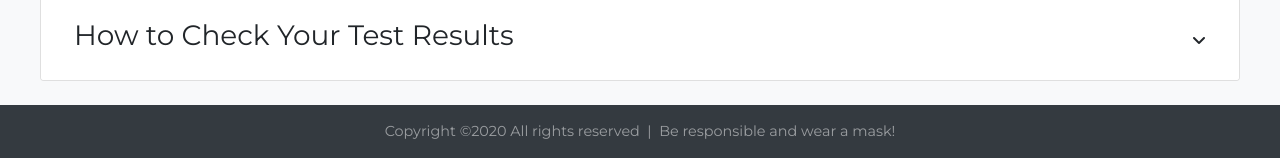
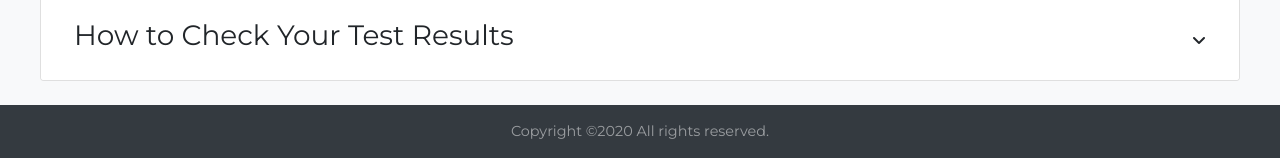
Before and after one commit to jaredspickard/Covid19TestingTracker, a Flask app: page /help in a window 1280 px wide. Shown: the part 1321-1479 px from the top of the page. Run offline with Flask 2, Linux system fonts and the light colour scheme; the visitor is signed in with stand-in values (Sample User, id 1); data comes from the database, SQL or seed files in the repository; some libraries are stand-ins or nearby versions.

Commit message:
updated footer

```diff
--- a/templates/base.html
+++ b/templates/base.html
@@ -82,7 +82,7 @@
     <div class="bg-dark footer footer-bottom" style="color: rgba(255,255,255,.5);">
         <div class="row">
             <div class="col" style="text-align: center;">
-                <p style="font-size: 0.9rem; margin-top:1rem;">Copyright &copy;2020 All rights reserved &nbsp;|&nbsp; Be responsible and wear a mask! </a></p>
+                <p style="font-size: 0.9rem; margin-top:1rem;">Copyright &copy;2020 All rights reserved.</a></p>
             </div>
         </div>
     </div>
```
